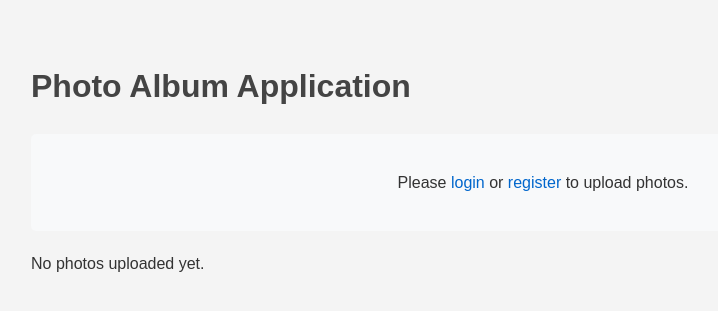
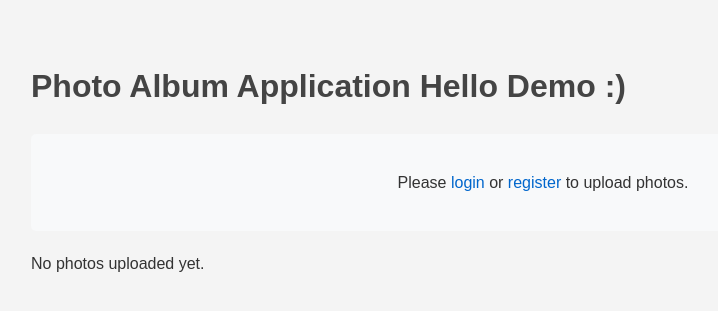
Before and after one commit to kadam12g/photo-album-app, a Flask app: page / in a window 1280 px wide. Shown: the part 46-357 px from the top of the page, without its empty margins (97-815 px from the left). Run offline with Flask 2, Linux system fonts and the light colour scheme; data that the repository does not hold is empty.

Commit message:
add demo message

```diff
--- a/app/templates/index.html
+++ b/app/templates/index.html
@@ -1,7 +1,7 @@
 {% extends "base.html" %}
 
 {% block content %}
-    <h1>Photo Album Application</h1>
+    <h1>Photo Album Application Hello Demo :)</h1>
 
     {% if current_user.is_authenticated %}
         <div class="upload-section">
```
